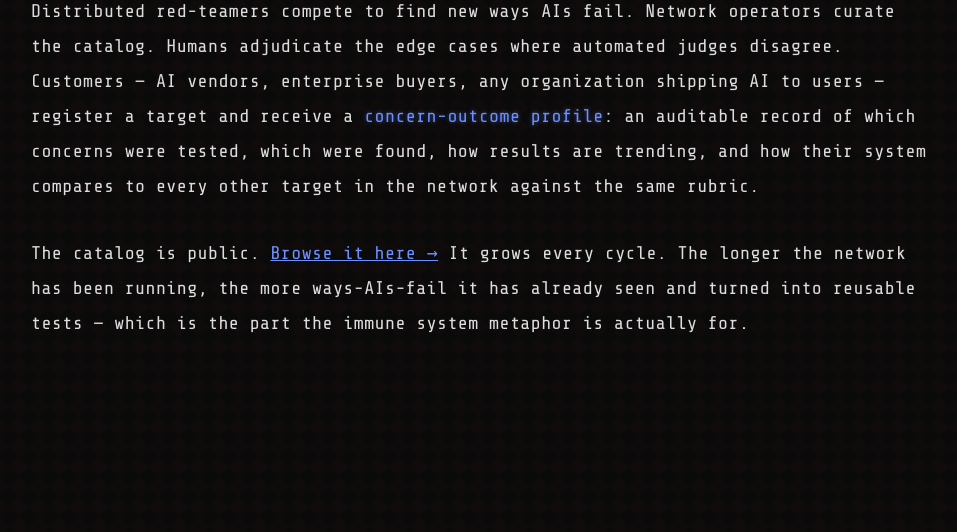
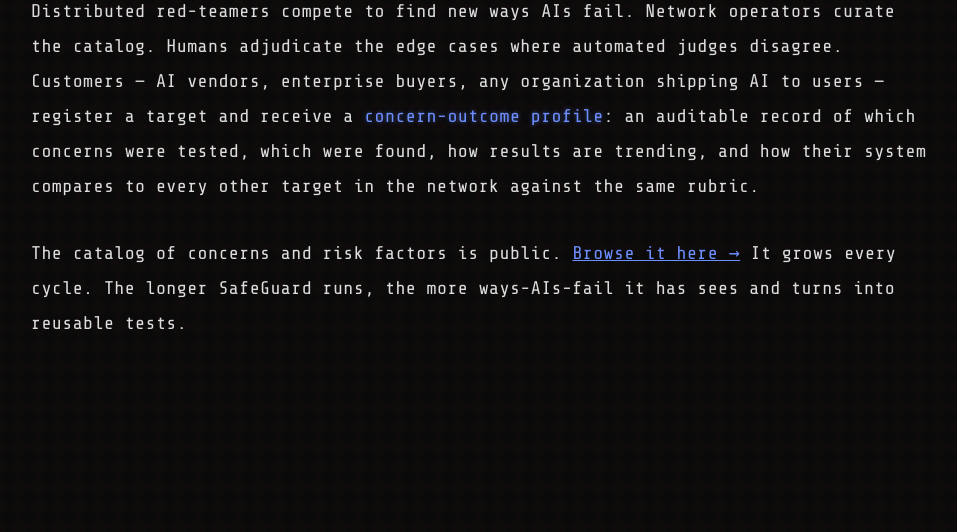
Before and after one commit to MichaelTrestman/Safeguard-Subnet, a Django app: page / in a window 1280 px wide. Shown: the part 1193-1725 px from the top of the page, without its empty margins (161-1118 px from the left). Run offline with Django 5.2, Linux system fonts and the light colour scheme; data comes from the database, SQL or seed files in the repository; data that the repository does not hold is empty; parts of the project's set-up code (start-up, migrations or seed data) failed here and were passed over.

Commit message:
landing: tighten catalog pitch copy
Co-Authored-By: Claude Opus 4.6 (1M context) <noreply@anthropic.com>

```diff
--- a/vali-django/public/templates/public/landing.html
+++ b/vali-django/public/templates/public/landing.html
@@ -24,7 +24,7 @@
         Distributed red-teamers compete to find new ways AIs fail. Network operators curate the catalog. Humans adjudicate the edge cases where automated judges disagree. Customers &mdash; AI vendors, enterprise buyers, any organization shipping AI to users &mdash; register a target and receive a <em>concern-outcome profile</em>: an auditable record of which concerns were tested, which were found, how results are trending, and how their system compares to every other target in the network against the same rubric.
     </p>
     <p class="safeguard-pitch">
-        The catalog is public. <a href="{% url 'public:catalog' %}" style="color: var(--solution-color);">Browse it here &rarr;</a> It grows every cycle. The longer the network has been running, the more ways-AIs-fail it has already seen and turned into reusable tests &mdash; which is the part the immune system metaphor is actually for.
+        The catalog of concerns and risk factors is public. <a href="{% url 'public:catalog' %}" style="color: var(--solution-color);">Browse it here &rarr;</a> It grows every cycle. The longer SafeGuard runs, the more ways-AIs-fail it has sees and turns into reusable tests.
     </p>
 </section>
 
```
